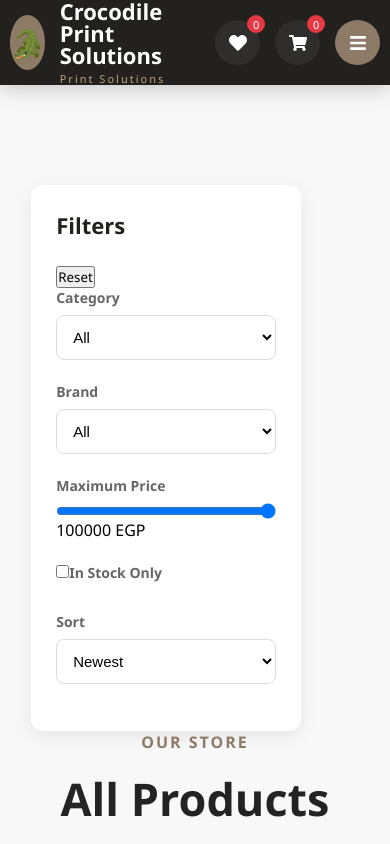
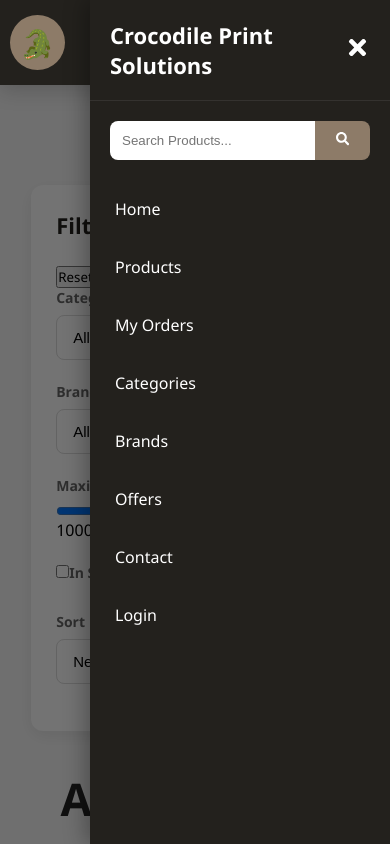
Before and after one commit to mahmoudoufa83-ux/Crocodile-E-Store, a React (Vite) app: page /products in a window 390 px wide. Both pictures are taken after a click on the button 357 px from the left and 42 px from the top of the page. Shown: the top 844 px of the page. Built offline with nearby package versions, Linux system fonts and the light colour scheme.

Commit message:
Update navbar mobile

```diff
--- a/src/components/common/ProductCard.tsx
+++ b/src/components/common/ProductCard.tsx
@@ -33,26 +33,49 @@
 
   const { addToWishlist } = useWishlist();
 
+  const discount =
+    product.oldPrice > product.price
+      ? Math.round(
+          ((product.oldPrice - product.price) /
+            product.oldPrice) *
+            100
+        )
+      : 0;
+
   return (
 
     <div className="product-card">
 
       <Link
-
         to={`/product/${product.id}`}
-
         className="product-link"
-
       >
 
         <div className="product-image">
 
+          {discount > 0 && (
+
+            <span className="discount-badge">
+
+              -{discount}%
+
+            </span>
+
+          )}
+
+          {product.stock === 0 && (
+
+            <span className="stock-badge">
+
+              Out Of Stock
+
+            </span>
+
+          )}
+
           <img
-
             src={product.image}
-
             alt={product.name}
-
           />
 
         </div>
@@ -60,11 +83,8 @@
       </Link>
 
       <button
-
         className="wishlist-btn"
-
         onClick={() => addToWishlist(product)}
-
       >
 
         <FaHeart />
@@ -80,11 +100,8 @@
         </span>
 
         <Link
-
           to={`/product/${product.id}`}
-
           className="product-title"
-
         >
 
           <h3>
@@ -111,6 +128,12 @@
 
           </span>
 
+          <small>
+
+            ({Math.floor(product.rating * 18)} Reviews)
+
+          </small>
+
         </div>
 
         <div className="price">
@@ -121,11 +144,15 @@
 
           </h2>
 
-          <span>
+          {product.oldPrice > product.price && (
 
-            {product.oldPrice} EGP
+            <span>
 
-          </span>
+              {product.oldPrice} EGP
+
+            </span>
+
+          )}
 
         </div>
 
@@ -133,7 +160,9 @@
 
           className="add-cart"
 
-          onClick={()=>
+          disabled={product.stock === 0}
+
+          onClick={() =>
 
             addToCart({
 
@@ -159,7 +188,11 @@
 
           <FaShoppingCart />
 
-          Add To Cart
+          {product.stock > 0
+
+            ? "Add To Cart"
+
+            : "Out Of Stock"}
 
         </button>
 
--- a/src/components/layout/Navbar.tsx
+++ b/src/components/layout/Navbar.tsx
@@ -1,6 +1,7 @@
 import "../../styles/Navbar.css";
 
 import { Link, useNavigate } from "react-router-dom";
+import { useState } from "react";
 
 import {
   FaSearch,
@@ -8,6 +9,7 @@
   FaShoppingCart,
   FaUser,
   FaBars,
+  FaTimes,
   FaUserShield,
 } from "react-icons/fa";
 
@@ -18,57 +20,48 @@
 import { useStore } from "../../context/StoreContext";
 
 function Navbar() {
-
   const navigate = useNavigate();
 
   const { cart } = useCart();
-
   const { wishlist } = useWishlist();
-
   const { search, setSearch } = useSearch();
-
   const { user, logout } = useAuth();
-
   const { settings } = useStore();
 
+  const [menuOpen, setMenuOpen] = useState(false);
+
   function handleLogout() {
-
     logout();
-
+    setMenuOpen(false);
     navigate("/");
-
   }
 
   function handleSearch() {
-
     navigate("/products");
-
+    setMenuOpen(false);
   }
 
   function handleKeyDown(
     e: React.KeyboardEvent<HTMLInputElement>
   ) {
-
     if (e.key === "Enter") {
-
       navigate("/products");
-
+      setMenuOpen(false);
+    }
   }
 
+  function closeMenu() {
+    setMenuOpen(false);
   }
 
   return (
-
+    <>
       <header className="navbar">
-
         <div className="container">
 
           <div className="logo">
-
             <div className="logo-icon">
-
               {settings.logo ? (
-
                 <img
                   src={settings.logo}
                   alt="Logo"
@@ -79,27 +72,20 @@
                     borderRadius: "50%",
                   }}
                 />
-
               ) : (
-
                 "🐊"
-
               )}
-
             </div>
 
             <div className="logo-text">
-
               <h2>{settings.storeName}</h2>
-
               <span>Print Solutions</span>
-
+            </div>
           </div>
 
-        </div>
+          {/* Desktop Search */}
 
           <div className="search-box">
-
             <input
               type="text"
               placeholder="Search Products..."
@@ -109,15 +95,13 @@
             />
 
             <button onClick={handleSearch}>
-
               <FaSearch />
-
             </button>
-
           </div>
 
+          {/* Desktop Links */}
+
           <nav className="nav-links">
-
             <Link to="/">Home</Link>
 
             <Link to="/products">Products</Link>
@@ -133,18 +117,16 @@
             <Link to="/">Contact</Link>
 
             {user?.role === "admin" && (
+              <Link to="/admin">
+                <FaUserShield
+                  style={{ marginRight: 6 }}
+                />
+                Admin
+              </Link>
+            )}
+          </nav>
 
-            <Link to="/admin">
-
-              <FaUserShield style={{ marginRight: 6 }} />
-
-              Admin
-
-            </Link>
-
-          )}
-
-        </nav>
+          {/* Actions */}
 
           <div className="actions">
 
@@ -152,66 +134,180 @@
               to="/wishlist"
               className="icon"
             >
-
               <FaHeart />
-
               <span>{wishlist.length}</span>
-
             </Link>
 
             <Link
               to="/cart"
               className="icon"
             >
-
               <FaShoppingCart />
-
               <span>{cart.length}</span>
-
             </Link>
 
             {user ? (
-
               <button
                 className="login"
                 onClick={handleLogout}
               >
-
                 <FaUser />
-
                 {user.name} | Logout
-
               </button>
-
             ) : (
-
               <Link
                 to="/login"
                 className="login"
               >
-
                 <FaUser />
-
                 Login
-
               </Link>
-
             )}
 
-          <button className="menu">
-
+            <button
+              className="menu"
+              onClick={() =>
+                setMenuOpen(true)
+              }
+            >
               <FaBars />
-
             </button>
 
           </div>
 
         </div>
-
       </header>
 
+      {/* Overlay */}
+
+      {menuOpen && (
+        <div
+          className="mobile-overlay"
+          onClick={closeMenu}
+        />
+      )}
+
+      {/* Mobile Menu */}
+
+      <aside
+        className={`mobile-menu ${
+          menuOpen ? "show" : ""
+        }`}
+      >
+
+        <div className="mobile-header">
+
+          <h2>{settings.storeName}</h2>
+
+          <button
+            onClick={closeMenu}
+          >
+            <FaTimes />
+          </button>
+
+        </div>
+
+        <div className="mobile-search">
+
+          <input
+            type="text"
+            placeholder="Search Products..."
+            value={search}
+            onChange={(e) =>
+              setSearch(e.target.value)
+            }
+            onKeyDown={handleKeyDown}
+          />
+
+          <button
+            onClick={handleSearch}
+          >
+            <FaSearch />
+          </button>
+
+        </div>
+
+        <nav>
+
+          <Link
+            to="/"
+            onClick={closeMenu}
+          >
+            Home
+          </Link>
+
+          <Link
+            to="/products"
+            onClick={closeMenu}
+          >
+            Products
+          </Link>
+
+          <Link
+            to="/orders"
+            onClick={closeMenu}
+          >
+            My Orders
+          </Link>
+
+          <Link
+            to="/"
+            onClick={closeMenu}
+          >
+            Categories
+          </Link>
+
+          <Link
+            to="/"
+            onClick={closeMenu}
+          >
+            Brands
+          </Link>
+
+          <Link
+            to="/"
+            onClick={closeMenu}
+          >
+            Offers
+          </Link>
+
+          <Link
+            to="/"
+            onClick={closeMenu}
+          >
+            Contact
+          </Link>
+
+          {user?.role === "admin" && (
+            <Link
+              to="/admin"
+              onClick={closeMenu}
+            >
+              Admin
+            </Link>
+          )}
+
+          {user ? (
+            <button
+              className="mobile-login"
+              onClick={handleLogout}
+            >
+              Logout
+            </button>
+          ) : (
+            <Link
+              to="/login"
+              onClick={closeMenu}
+            >
+              Login
+            </Link>
+          )}
+
+        </nav>
+
+      </aside>
+    </>
   );
-
 }
 
 export default Navbar;
--- a/src/styles/Navbar.css
+++ b/src/styles/Navbar.css
@@ -422,4 +422,149 @@
 
 align-items:center;
 
+}/* ===========================
+   MOBILE MENU
+=========================== */
+
+.mobile-overlay{
+    position:fixed;
+    inset:0;
+    background:rgba(0,0,0,.55);
+    z-index:998;
 }
+
+.mobile-menu{
+    position:fixed;
+    top:0;
+    right:-320px;
+    width:300px;
+    height:100vh;
+    background:#23211D;
+    z-index:9999;
+    transition:.35s;
+    box-shadow:-5px 0 20px rgba(0,0,0,.3);
+    overflow-y:auto;
+}
+
+.mobile-menu.show{
+    right:0;
+}
+
+.mobile-header{
+    display:flex;
+    justify-content:space-between;
+    align-items:center;
+    padding:20px;
+    border-bottom:1px solid rgba(255,255,255,.08);
+}
+
+.mobile-header h2{
+    color:#fff;
+    font-size:22px;
+}
+
+.mobile-header button{
+    border:none;
+    background:none;
+    color:#fff;
+    font-size:25px;
+    cursor:pointer;
+}
+
+.mobile-search{
+    display:flex;
+    padding:20px;
+}
+
+.mobile-search input{
+    flex:1;
+    border:none;
+    outline:none;
+    padding:12px;
+    border-radius:8px 0 0 8px;
+}
+
+.mobile-search button{
+    width:55px;
+    border:none;
+    background:#8D7B68;
+    color:#fff;
+    border-radius:0 8px 8px 0;
+    cursor:pointer;
+}
+
+.mobile-menu nav{
+    display:flex;
+    flex-direction:column;
+}
+
+.mobile-menu nav a,
+.mobile-login{
+    color:#fff;
+    text-decoration:none;
+    padding:18px 25px;
+    border-bottom:1px solid rgba(255,255,255,.06);
+    background:none;
+    border:none;
+    text-align:left;
+    font-size:16px;
+    cursor:pointer;
+    transition:.3s;
+}
+
+.mobile-menu nav a:hover,
+.mobile-login:hover{
+    background:#8D7B68;
+}
+
+@media(min-width:851px){
+
+.mobile-menu,
+.mobile-overlay{
+display:none;
+}
+
+}
+
+@media(max-width:850px){
+
+.search-box{
+display:none;
+}
+
+.nav-links{
+display:none;
+}
+
+.menu{
+display:flex;
+justify-content:center;
+align-items:center;
+width:45px;
+height:45px;
+border:none;
+border-radius:50%;
+background:#8D7B68;
+color:#fff;
+font-size:18px;
+cursor:pointer;
+}
+
+}
+
+@media(max-width:600px){
+
+.logo-text{
+display:none;
+}
+
+.actions{
+gap:10px;
+}
+
+.icon{
+width:42px;
+height:42px;
+}
+
+}
--- a/src/styles/ProductCard.css
+++ b/src/styles/ProductCard.css
@@ -226,4 +226,74 @@
 
 color:#8D7B68;
 
+}.discount-badge{
+
+position:absolute;
+
+top:15px;
+
+left:15px;
+
+background:#E63946;
+
+color:#fff;
+
+padding:8px 12px;
+
+border-radius:8px;
+
+font-size:13px;
+
+font-weight:bold;
+
+z-index:20;
+
 }
+
+.stock-badge{
+
+position:absolute;
+
+bottom:15px;
+
+left:15px;
+
+background:#232323;
+
+color:#fff;
+
+padding:8px 12px;
+
+border-radius:8px;
+
+font-size:13px;
+
+z-index:20;
+
+}
+
+.rating small{
+
+margin-left:8px;
+
+font-size:12px;
+
+color:#777;
+
+}
+
+.add-cart:disabled{
+
+background:#bfbfbf;
+
+cursor:not-allowed;
+
+}
+
+.add-cart:disabled:hover{
+
+background:#bfbfbf;
+
+transform:none;
+
+}
```
Lines whose indentation alone changed are shown as unchanged.
